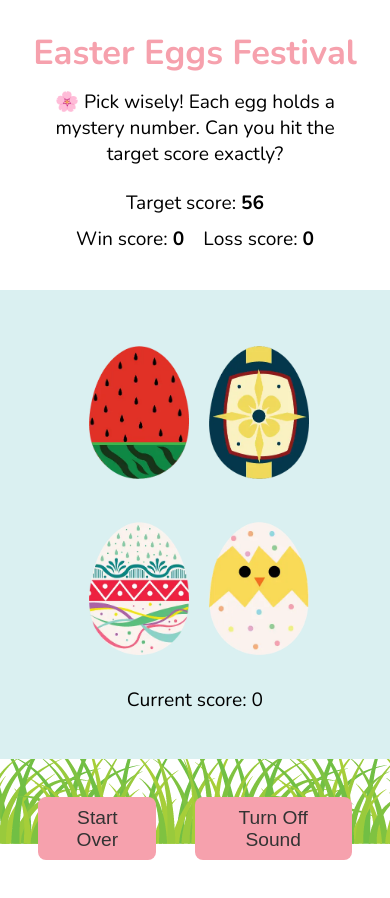
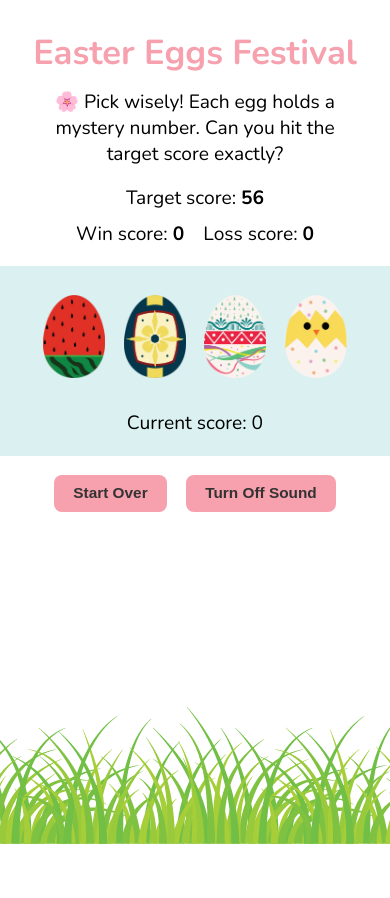
Before and after one commit to zcdev/easter-eggs-festival, a React (Vite) app: page / in a window 390 px wide. After the commit the page ends 844 px from the top, so only its background shows below. Built offline with nearby package versions, Linux system fonts and the light colour scheme.

Commit message:
style(ux): improve mobile UX - adjust font and button sizes - reduce grid gap and whitespaces on smaller screens

```diff
--- a/src/components/Egg.tsx
+++ b/src/components/Egg.tsx
@@ -14,8 +14,8 @@ export default function Egg({ egg, onClick }: EggProps) {
                     />
                     <img
                         src={`${egg.image}.png`}
-                        width={100}
-                        height={133}
+                        width={170}
+                        height={93}
                         alt=""
                         aria-hidden="true"
                     />
--- a/src/styles/styles.css
+++ b/src/styles/styles.css
@@ -57,7 +57,7 @@ header p {
 .scoreboard {
   display: flex;
   flex-direction: column;
-  padding: 0.5rem 0 2rem;
+  padding: 0.25rem 0 1rem;
 }
 
 .scoreboard p {
@@ -82,14 +82,14 @@ header p {
 
 .egglist {
   background: #daf0f1;
-  padding: 2.4rem 0;
+  padding: 1rem 0;
 }
 
 .egglist ul {
   display: grid;
   justify-content: center;
-  grid-template-columns: repeat(2, 100px);
-  gap: 1rem;
+  grid-template-columns: repeat(4, 70px);
+  gap: 0.55rem;
   list-style: none;
   padding-left: 0;
   margin: 0;
@@ -122,8 +122,8 @@ button.egg:focus {
 
 .egg img {
   transition: all 0.2s ease-in-out;
-  width: 100px;
-  max-width: 100px;
+  max-width: 100%;
+  height: auto;
 }
 
 .egg img:hover {
@@ -133,21 +133,22 @@ button.egg:focus {
 /* === Game controls styling === */
 
 .game-controls {
-  margin: 1rem;
+  margin: 0 1rem;
   display: flex;
   justify-content: center;
 }
 
 .game-button {
-  margin: 1rem;
+  margin: 1rem 0.5rem;
   padding: 0.5rem 1rem;
-  font-size: 1rem;
   border: none;
   border-radius: 8px;
   cursor: pointer;
   background-color: rgba(246, 161, 173, 1);
   color: #333;
   transition: background-color 0.2s ease;
+  font-size: 0.8rem;
+  font-weight: 600;
 }
 
 .game-button:hover {
@@ -244,7 +245,24 @@ button.egg:focus {
     margin: 0.7rem 0;
   }
 
+  .egglist {
+    background: #daf0f1;
+    padding: 2.4rem 0;
+  }
+
   .egglist ul {
     grid-template-columns: repeat(4, 100px);
   }
+
+  .scoreboard {
+    padding: 0.5rem 0 2rem;
+  }
+
+  .game-controls {
+    margin: 1rem;
+  }
+
+  .game-button {
+    font-size: 1rem;
+  }
 }
```
